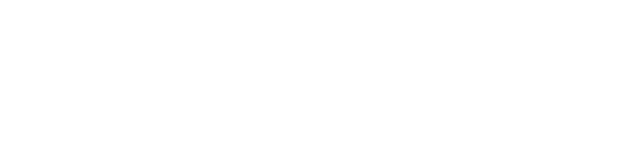
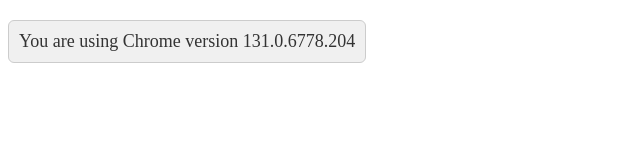
Before and after one commit to acciojob/browser-info-Adesh-pandey001, a website: page main.html in a window 1280 px wide. Shown: the whole page, without its empty margins (0-640 px from the left). Drawn offline with Linux system fonts and the light colour scheme.

Commit message:
created a submission

```diff
--- a/main.html
+++ b/main.html
@@ -1,16 +1,13 @@
 <!DOCTYPE html>
+<html lang="en">
+<head>
+  <meta charset="UTF-8">
+  <title>Browser Information</title>
+  <link rel="stylesheet" href="styles.css">
+</head>
+<body>
+  <div id="browser-info"></div>
 
-<html>
-
-<head>
-	<link rel="stylesheet" href="styles.css">
-</head>
-
-<body>
-	<!-- the entire body must be written by student -->
-    <script type="text/javascript" src="./script.js">
-</script>
-
+  <script src="script.js"></script>
 </body>
-
 </html>
--- a/script.js
+++ b/script.js
@@ -1 +1,26 @@
-//your JS code here. If required.
+function getBrowserInfo() {
+  const userAgent = navigator.userAgent;
+  let browserName = navigator.appName;
+  let fullVersion = navigator.appVersion;
+  let verOffset;
+
+  if ((verOffset = userAgent.indexOf("Chrome")) !== -1) {
+    browserName = "Chrome";
+    fullVersion = userAgent.substring(verOffset + 7).split(" ")[0];
+  } else if ((verOffset = userAgent.indexOf("Firefox")) !== -1) {
+    browserName = "Firefox";
+    fullVersion = userAgent.substring(verOffset + 8);
+  } else if ((verOffset = userAgent.indexOf("Safari")) !== -1 &&
+             userAgent.indexOf("Chrome") === -1) {
+    browserName = "Safari";
+    fullVersion = userAgent.substring(verOffset + 7).split(" ")[0];
+  } else if ((verOffset = userAgent.indexOf("Edg")) !== -1) {
+    browserName = "Edge";
+    fullVersion = userAgent.substring(verOffset + 4).split(" ")[0];
+  }
+
+  const message = "You are using " + browserName + " version " + fullVersion;
+  document.getElementById("browser-info").textContent = message;
+}
+
+getBrowserInfo();
--- a/styles.css
+++ b/styles.css
@@ -1 +1,10 @@
-/*  your css code here. If applicable */
+#browser-info {
+  font-size: 18px;
+  margin-top: 20px;
+  padding: 10px;
+  color: #333;
+  background-color: #f0f0f0;
+  border: 1px solid #ccc;
+  width: fit-content;
+  border-radius: 6px;
+}
```
